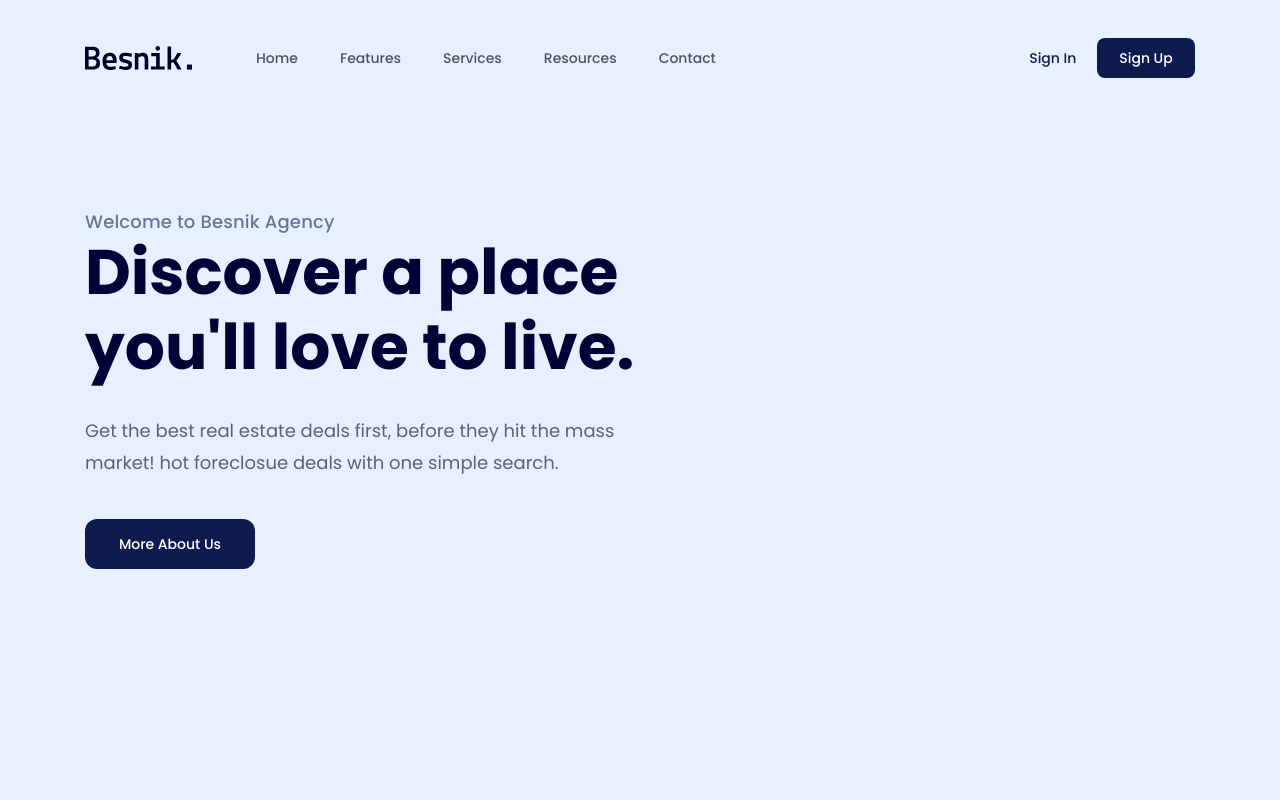
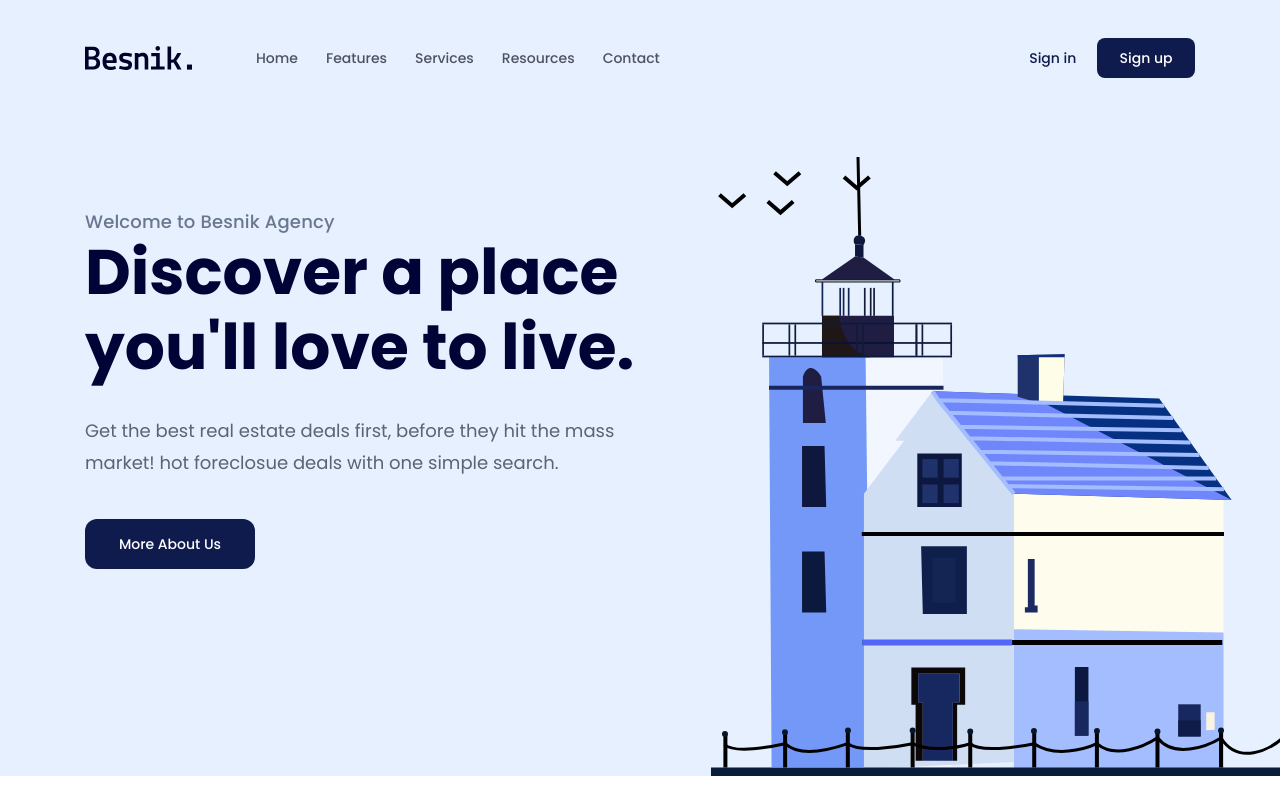
Before and after one commit to duy211099/besnik, a plain HTML site: page index.html in a window 1280 px wide. Drawn offline with Linux system fonts and the light colour scheme.

Commit message:
feat: hero img + change header height

```diff
--- a/assets/styles.css
+++ b/assets/styles.css
@@ -43,8 +43,9 @@ a {
 
 /* Header */
 .header {
-    height: 100vh;
+    height: 97vh;
     background-color: #E6F0FF;
+    position: relative;
 }
 
 .navbar {
@@ -56,15 +57,15 @@ a {
 .navbar ul {
     display: flex;
     align-items: center;
-    padding-left: 50px;
-    gap: 14px;
+    padding-left: 56px;
+    gap: 12px;
 }
 
 .navbar ul a {
     font-weight: 500;
     font-size: 1.4rem;
     color: #4F5361;
-    padding: 8px 14px;
+    padding: 6px 8px;
 }
 
 .navbar ul a:hover {
@@ -122,3 +123,9 @@ a {
     margin-top: 40px;
     min-width: 170px;
 }
+
+.hero .hero-img {
+    position: absolute;
+    bottom: 0;
+    right: calc((100vw - 1110px) / 2 - 100px);
+}
--- a/index.html
+++ b/index.html
@@ -26,8 +26,8 @@
                 </ul>
 
                 <div class="actions">
-                    <a href="#!" class="action-link">Sign In</a>
-                    <a href="#!" class="action-btn btn">Sign Up</a>
+                    <a href="#!" class="action-link">Sign in</a>
+                    <a href="#!" class="action-btn btn">Sign up</a>
                 </div>
             </nav>
             <div class="hero">
@@ -38,6 +38,8 @@
                         foreclosue deals with one simple search.</p>
                     <a href="" class="hero-cta btn">More About Us</a>
                 </div>
+
+                <img class="hero-img" src="./assets/img/hero-img.svg" alt="Discover a place you'll love to live.">
             </div>
         </div>
     </header>
```
Also changed, not shown: assets/img/hero-img.svg (added).
